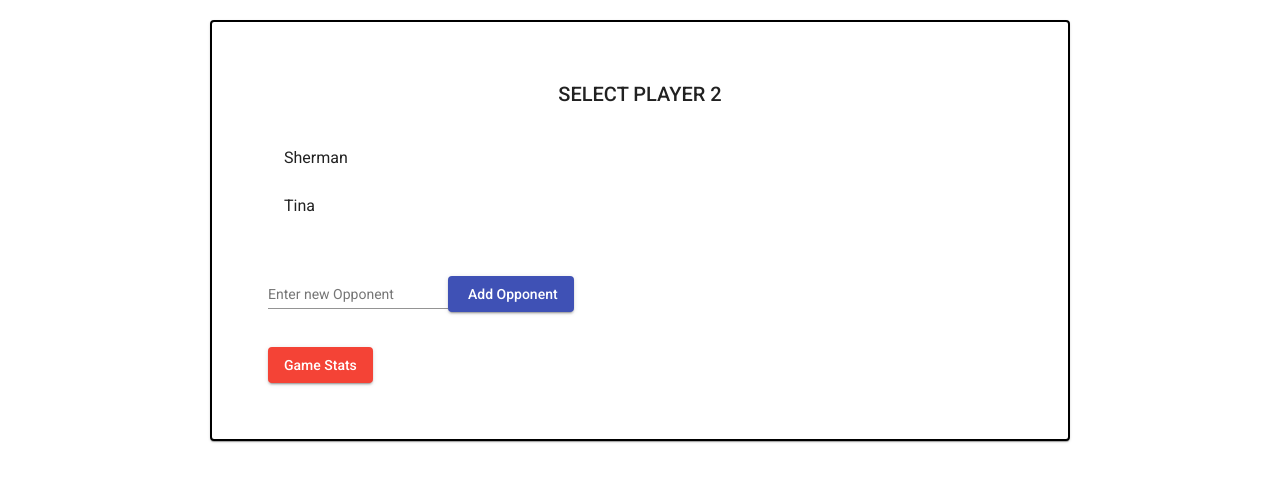
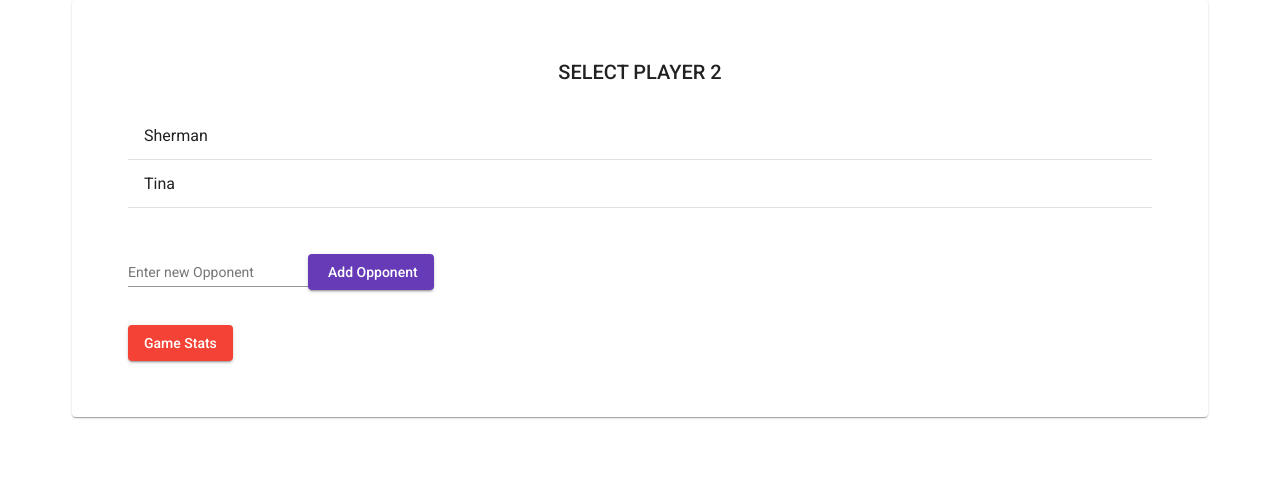
Before and after one commit to 2021-spring-afe-mowe/tca-checkers, an Angular app: page /welcome in a window 1280 px wide. Shown: the top 482 px of the page. Built offline with nearby package versions, Linux system fonts and the light colour scheme.

Commit message:
styling components

```diff
--- a/src/app/app.module.ts
+++ b/src/app/app.module.ts
@@ -13,6 +13,7 @@ import { MatInputModule } from '@angular/material/input';
 import { MatCheckboxModule } from '@angular/material/checkbox';
 import { MatListModule } from '@angular/material/list';
 import { MatCardModule } from '@angular/material/card';
+import {MatDividerModule} from '@angular/material/divider';
 
 
 @NgModule({
@@ -31,7 +32,8 @@ import { MatCardModule } from '@angular/material/card';
     MatInputModule,
     MatCheckboxModule,
     MatListModule,
-    MatCardModule
+    MatCardModule,
+    MatDividerModule
   ],
   providers: [],
   bootstrap: [AppComponent]
--- a/src/app/stats-screen/stats-screen.component.css
+++ b/src/app/stats-screen/stats-screen.component.css
@@ -0,0 +1 @@
+@import '@angular/material/prebuilt-themes/deeppurple-amber.css';
--- a/src/app/stats-screen/stats-screen.component.html
+++ b/src/app/stats-screen/stats-screen.component.html
@@ -1,7 +1,9 @@
-<h1>Stats VS {{ playerTwo }}</h1>
+<div>
+    <h1>Stats VS {{ playerTwo }}</h1>
 
-<h3>Number of Wins VS {{ playerTwo }}: {{ numberOfWins }}</h3>
+    <h3>Number of Wins VS {{ playerTwo }}: {{ numberOfWins }}</h3>
 
-<h3>Number of Losses VS {{ playerTwo }}: {{ numberOfLosses }}</h3>
+    <h3>Number of Losses VS {{ playerTwo }}: {{ numberOfLosses }}</h3>
 
-<h3>Number of Draws VS {{ playerTwo }}: {{ numberOfDraws }}</h3>
+    <h3>Number of Draws VS {{ playerTwo }}: {{ numberOfDraws }}</h3>
+</div>
--- a/src/app/welcome-screen/welcome-screen.component.css
+++ b/src/app/welcome-screen/welcome-screen.component.css
@@ -1,16 +1,14 @@
+@import '@angular/material/prebuilt-themes/deeppurple-amber.css';
+
 h2{
     text-align: center;
 }
 
-.container {
-    padding: 20px;
-}
-
 .card {
-    border: 2px solid Black;
+    /* border: 2px solid Black; */
     margin: 0 auto;
     padding: 4em;
-    width: 60%;
+    width: 80%;
 }
 /* .chooseOpponent {
     border: 2px solid black;
--- a/src/app/welcome-screen/welcome-screen.component.html
+++ b/src/app/welcome-screen/welcome-screen.component.html
@@ -1,64 +1,50 @@
-<div
-  class="container"
->
-    <mat-card
-        class="card"
-    >
+<!DOCTYPE html>
+<html lang="en">
+
+<head>
+  <meta charset="UTF-8">
+  <meta http-equiv="X-UA-Compatible" content="IE=edge">
+  <meta name="viewport" content="width=device-width, initial-scale=1.0">
+  <title>Document</title>
+</head>
+
+<body>
+  <mat-card class="card">
     <h2>
       SELECT PLAYER 2
     </h2>
-        <div
-            class="form-check
-                   chooseOpponent"
-        >
+    <div class="form-check chooseOpponent">
 
       <!-- Template Variable #checker Opponents -->
-            <mat-selection-list
-                #checkerOpponents
-                [multiple]="false"
-            >
-            <mat-list-option
-                *ngFor="let opponent of opponents"
-                [value]="opponent.name"
-                (click)="selectPlayerTwo(opponent.name)"
-            >
+      <mat-selection-list #checkerOpponents [multiple]="false">
+        <mat-list-option *ngFor="let opponent of opponents" [value]="opponent.name"
+          (click)="selectPlayerTwo(opponent.name)">
           {{opponent.name}}
+          <mat-divider></mat-divider>
         </mat-list-option>
       </mat-selection-list>
-
     </div>
 
     <br><br>
 
-        <div
-            class="opponentInput"
-        >
+    <div class="opponentInput">
 
       <mat-form-field>
         <mat-label>
           Enter new Opponent
         </mat-label>
-                <input
-                    matInput placeholder="Ex. Charles Schultz"
-                    [(ngModel)]="nameInTextInput"
-                >
+        <input matInput placeholder="Ex. Charles Schultz" [(ngModel)]="nameInTextInput">
       </mat-form-field>
 
-            <button
-                mat-raised-button color="primary"
-                (click)="addNewOpponent(); clearInputText()"
-                class="newOpponentButton"
-            >
+      <button mat-raised-button color="primary" (click)="addNewOpponent(); clearInputText()" class="newOpponentButton">
         Add Opponent
       </button>
     </div>
 
-        <button
-            mat-raised-button color="warn"
-            class="goToStats"
-            routerLink="/stats"
-        >
+    <button mat-raised-button color="warn" class="goToStats" routerLink="/stats">
       Game Stats
     </button>
   </mat-card>
-</div>
+</body>
+
+</html>
```
Lines whose indentation alone changed are shown as unchanged.
